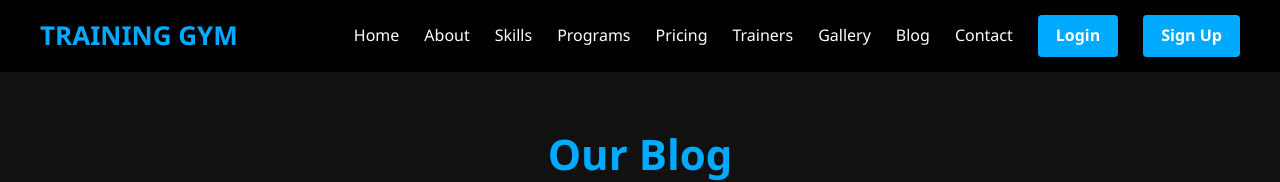
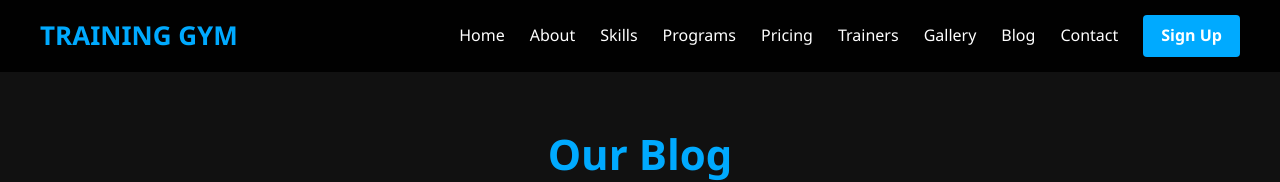
Before and after one commit to Yusuf-Abdulsalam560/traininggym, a website: page blog.html in a window 1280 px wide. Shown: the top 182 px of the page. Drawn offline with Linux system fonts and the light colour scheme; no server answers.

Commit message:
Update blog.html

```diff
--- a/blog.html
+++ b/blog.html
@@ -233,7 +233,6 @@
       <a href="gallery.html">Gallery</a>
       <a href="blog.html">Blog</a>
       <a href="contact.html">Contact</a>
-      <a href="login.html" class="btn">Login</a>
       <a href="signup.html" class="btn">Sign Up</a>
     </nav>
 
@@ -255,7 +254,6 @@
       <a href="gallery.html">Gallery</a>
       <a href="blog.html">Blog</a>
       <a href="contact.html">Contact</a>
-      <a href="login.html" class="btn">Login</a>
       <a href="signup.html" class="btn">Sign Up</a>
     </nav>
   </header>
```
